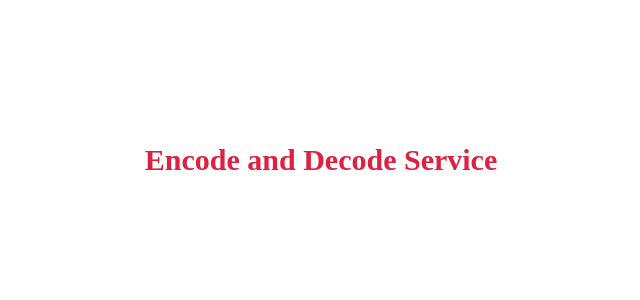
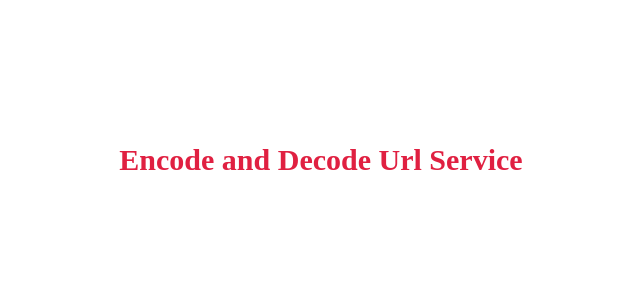
Before and after one commit to bernardosertorio/Going2, a React (Create React App) app in the folder frontend/: page / in a window 1280 px wide. Shown: the top 300 px of the page, without its empty margins (319-959 px from the left). Built offline with nearby package versions, Linux system fonts and the light colour scheme.

Commit message:
update title

```diff
--- a/frontend/src/components/Header/index.tsx
+++ b/frontend/src/components/Header/index.tsx
@@ -3,7 +3,7 @@ import { Container } from './styles';
 export function Header() {
   return (
     <Container>
-      <h1>Encode and Decode Service</h1>
+      <h1>Encode and Decode Url Service</h1>
     </Container>
   )
 }
```
